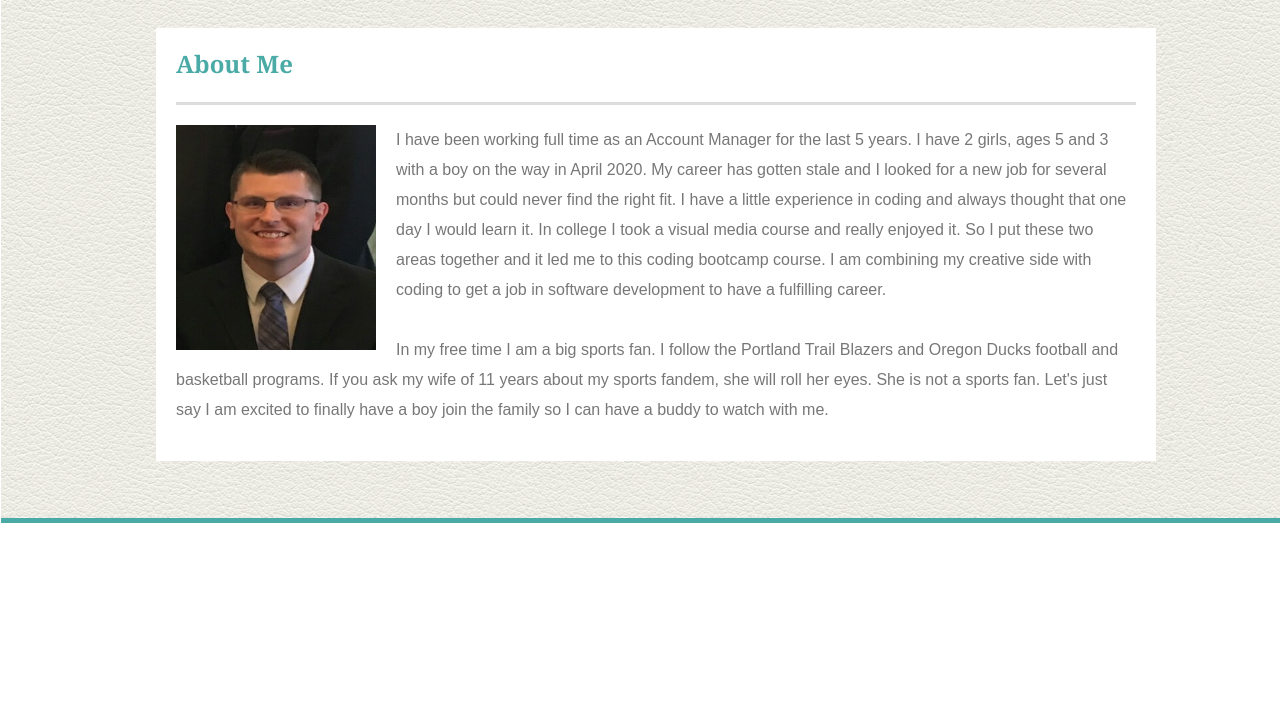
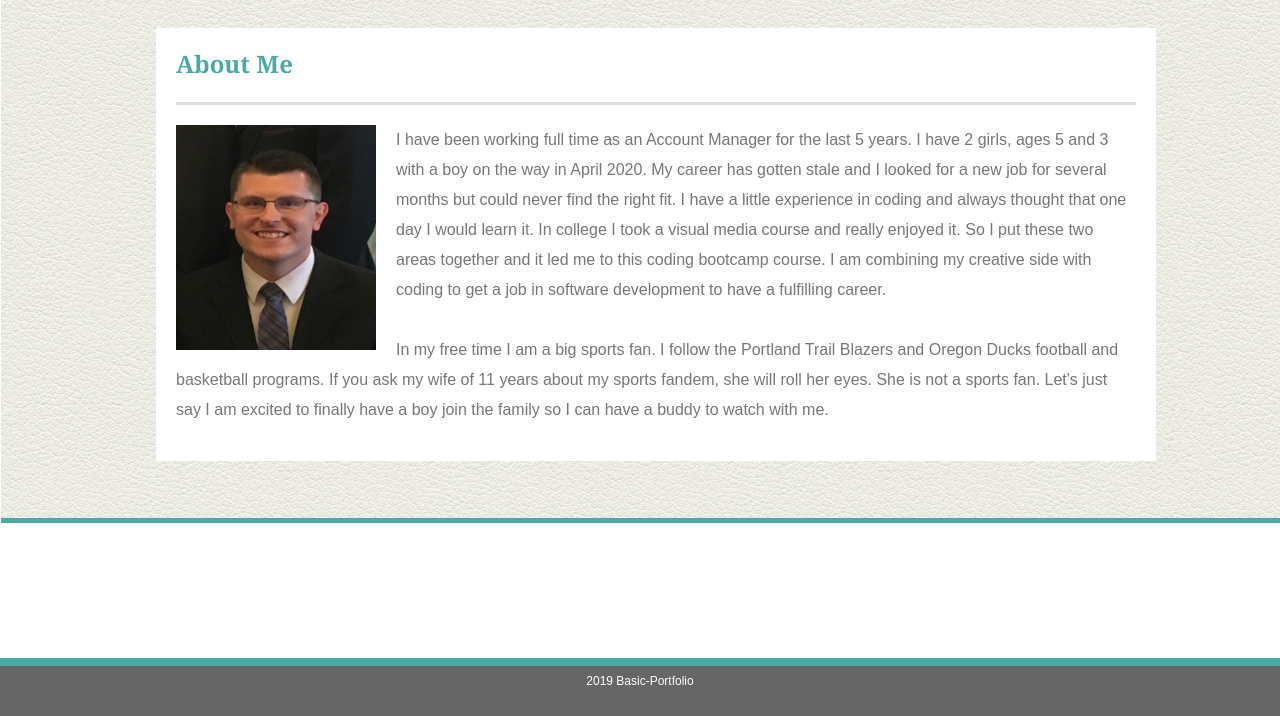
Before and after one commit to tbiehl22/Basic-Portfolio, a plain HTML site: page index.html in a window 1280 px wide. Shown: the part 84-800 px from the top of the page. Drawn offline with Linux system fonts and the light colour scheme.

Commit message:
added footer to each page and styled in css

```diff
--- a/assets/css/style.css
+++ b/assets/css/style.css
@@ -150,3 +150,18 @@ textarea {
     padding: 20px;
     height: 400px;
 }
+
+footer {
+    text-align: center;
+    background-color: #666666;
+    color: #ffffff;
+    width: 100%;
+    border-bottom: none;
+    margin: 0 auto;
+    font-size: 12px;
+    position: absolute;
+    right: 0;bottom:0;left:0;
+    height: 50px;
+    border-top: 8px solid #4aaaa5;
+    vertical-align: middle;
+}
--- a/index.html
+++ b/index.html
@@ -44,6 +44,7 @@
         </section>
 
     </div>
+    <footer>2019 Basic-Portfolio</footer>
 
 </body>
 </html>
```
Also changed, not shown: contact.html (+1 -0 lines), portfolio.html (+2 -0 lines).
